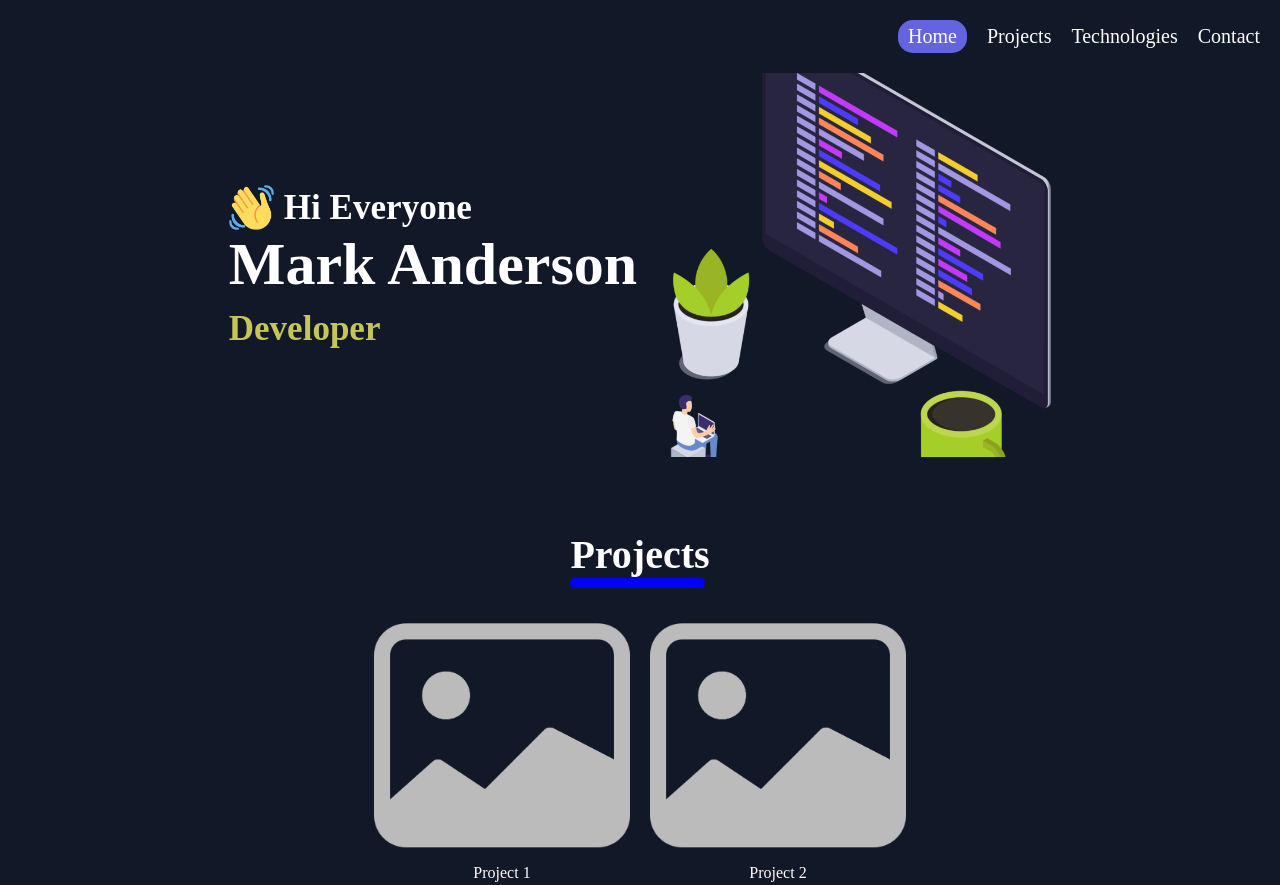
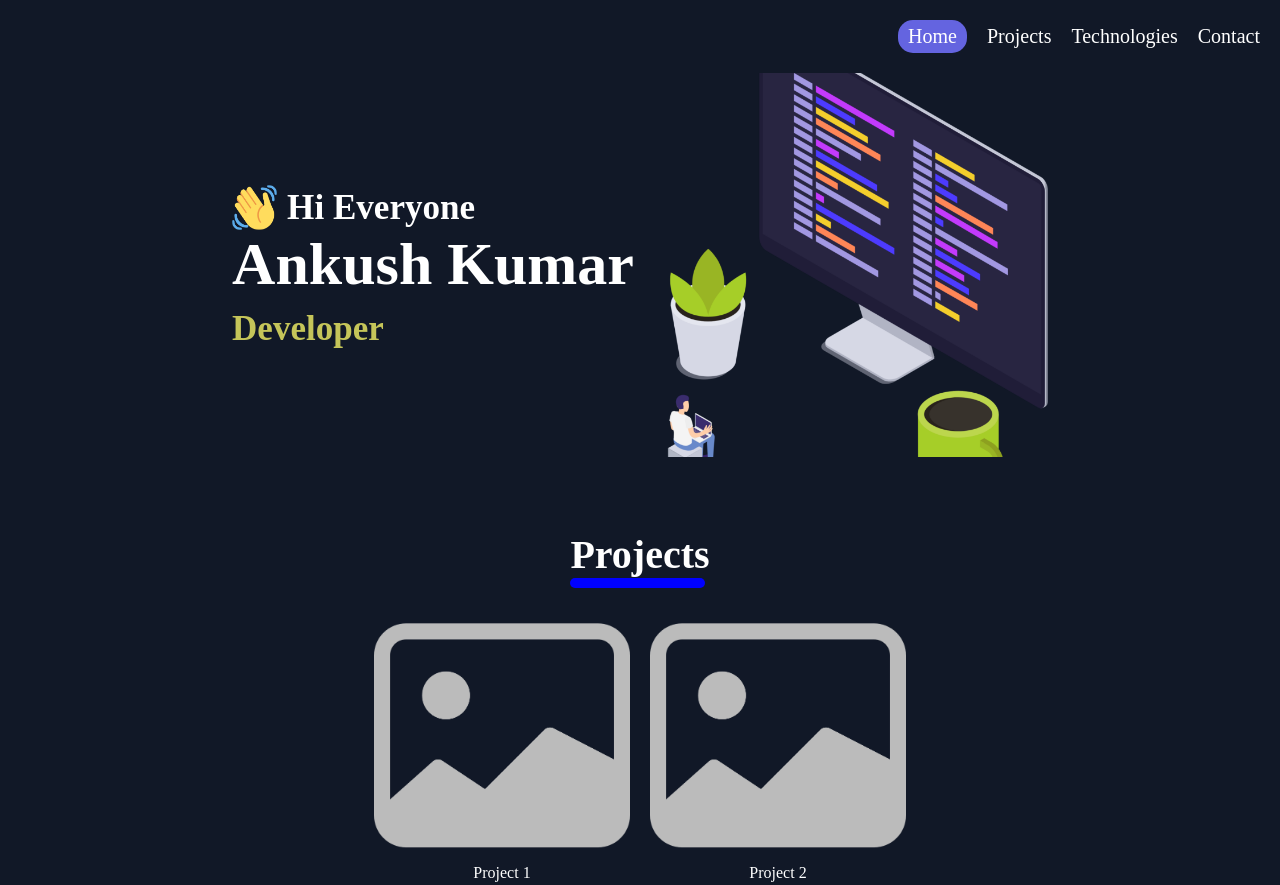
Before and after one commit to ankushkumar03/Album-laanding-page, a plain HTML site: page index.html in a window 1280 px wide. Shown: the top 885 px of the page. Drawn offline with Linux system fonts and the light colour scheme.

Commit message:
Update index.html

```diff
--- a/index.html
+++ b/index.html
@@ -28,7 +28,7 @@
                 </div>
                 <div class="intro-line-2">
                     <h1>
-                        Mark Anderson
+                        Ankush Kumar
                     </h1>
                     <h2>
                         Developer
```
